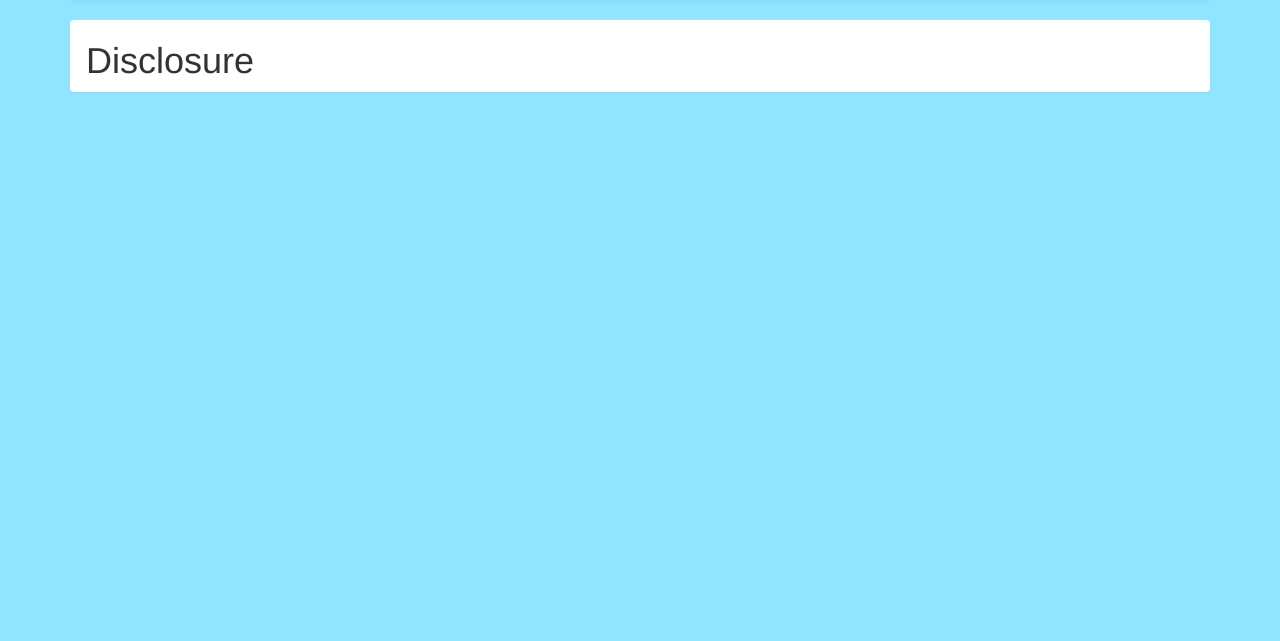
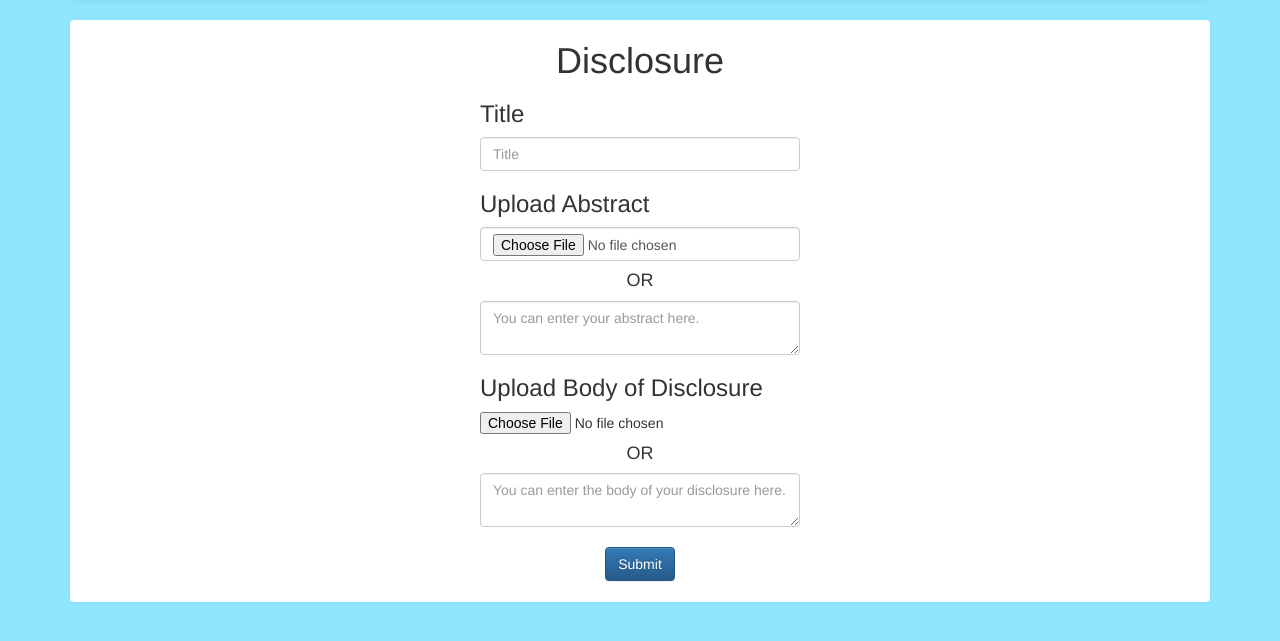
Before and after one commit to FirstToDisclose/CodeAcrossBoston, a Django app: page /disclosure/ in a window 1280 px wide. Shown: the part 62-703 px from the top of the page. Run offline with Django 3.2, Linux system fonts and the light colour scheme; some libraries are stand-ins or nearby versions.

Commit message:
added basic disclosure form

```diff
--- a/firsttodisclose/disclosures/static/css/style.css
+++ b/firsttodisclose/disclosures/static/css/style.css
@@ -109,3 +109,17 @@ body {
 .center {
     text-align: center;
 }
+
+h4.orLabel {
+	display: inherit;
+	text-align: center;
+}
+
+#submitDisclosure {
+	margin: 20px auto;
+	display: block;
+}
+
+#disclosureForm {
+	margin: 0 auto;
+}
--- a/firsttodisclose/disclosures/templates/disclosure.html
+++ b/firsttodisclose/disclosures/templates/disclosure.html
@@ -4,6 +4,20 @@
 
 {% block body %}
 
-<h1>Disclosure</h1>
+<h1 class="center">Disclosure</h1>
+
+<form id="disclosureForm">
+	<h3>Title</h3>
+	<input type="text" placeholder="Title"  class="form-control">
+	<h3>Upload Abstract</h3>
+	<input type="file" id="abstractFileUpload" class="form-control">
+	<h4 class="orLabel">OR</h4>
+	<textarea placeholder="You can enter your abstract here." class="form-control"></textarea>
+	<h3>Upload Body of Disclosure</h3>
+	<input type="file" id="bodyFileUpload">
+	<h4 class="orLabel">OR</h4>
+	<textarea placeholder="You can enter the body of your disclosure here." class="form-control"></textarea>
+	<button type="submit" id="submitDisclosure" class="btn btn-primary">Submit</button>
+</form>
 
 {% endblock %}
```
Also changed, not shown: facebook-login.png (renamed from firsttodisclose/disclosures/static/facebook-login.png).
